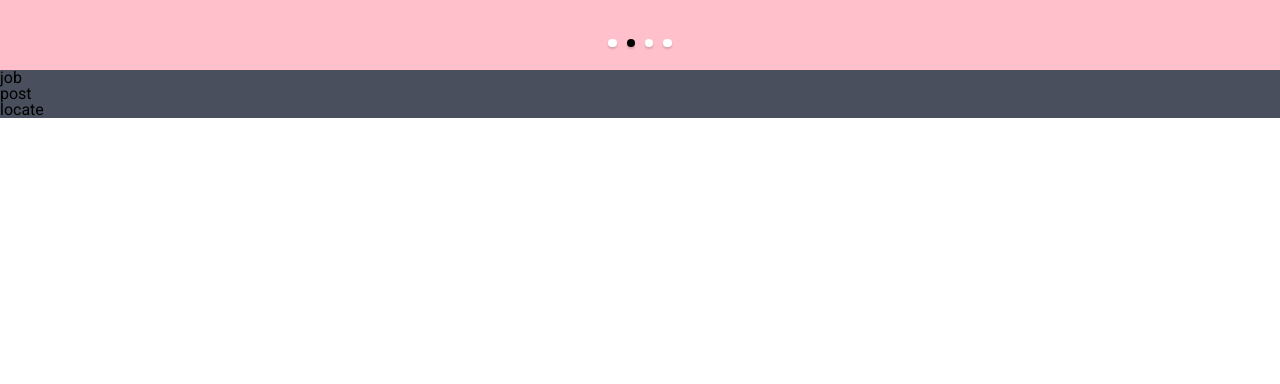
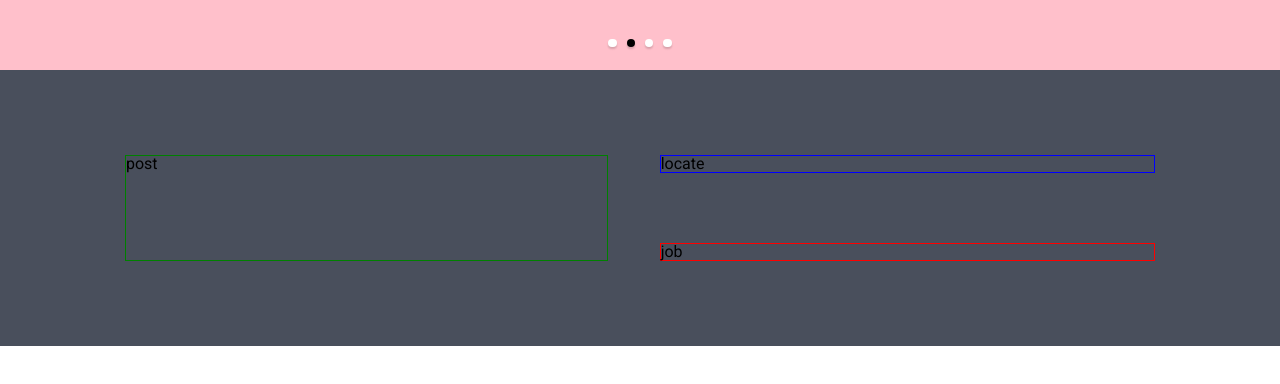
Before and after one commit to Yangaboo/Albago, a Vue app: page /#/ in a window 1280 px wide. Shown: the part 224-608 px from the top of the page. Built offline with nearby package versions, Linux system fonts and the light colour scheme.

Commit message:
Add main's elements layout position
- use flexbox

```diff
--- a/src/components/Main.vue
+++ b/src/components/Main.vue
@@ -1,22 +1,24 @@
 <template>
-  <main class="main">
-    <main-job class="main__main-job"/>
-    <main-post/>
-    <main-locate/>
-  </main>
+  <div class="main">
+    <main-post class="main__main-post"/>
+    <div class="main__wrapper">
+      <main-locate class="main__wrapper__main-locate"/>
+      <main-job class="main__wrapper__main-job"/>
+    </div>
+  </div>
 </template>
 
 <script>
-import MainJob from '@/components/Main/MainJob';
 import MainPost from '@/components/Main/MainPost';
 import MainLocate from '@/components/Main/MainLocate';
+import MainJob from '@/components/Main/MainJob';
 
 export default {
   name: 'main',
   components: {
-    MainJob,
     MainPost,
     MainLocate,
+    MainJob,
   },
 };
 </script>
@@ -26,5 +28,21 @@ export default {
 
 .main {
   background-color: #494f5c;
+  padding: 85px 125px;
+  display: flex;
+  justify-content: space-around;
+  @include e('main-post') {
+    flex-grow: 1;
+    display: inline-block;
+    margin-right: 5%;
+  }
+  @include e('wrapper') {
+    flex-grow: 1;
+    @include e('main-locate') {
+      margin-bottom: 70px;
+    }
+    @include e('main-job') {
+    }
+  }
 }
 </style>
--- a/src/components/Main/MainJob.vue
+++ b/src/components/Main/MainJob.vue
@@ -1,15 +1,19 @@
 <template>
-  <div>
+  <div class="main-job">
     job
   </div>
 </template>
 
 <script>
 export default {
-
+  name: 'main-job',
 };
 </script>
 
-<style>
+<style lang="scss">
+@import '../../styles/setting';
 
+.main-job {
+  border: 1px solid red;
+}
 </style>
--- a/src/components/Main/MainLocate.vue
+++ b/src/components/Main/MainLocate.vue
@@ -1,15 +1,19 @@
 <template>
-  <div>
+  <div class="main-locate">
     locate
   </div>
 </template>
 
 <script>
 export default {
-
+  name: 'main-locate',
 };
 </script>
 
-<style>
+<style lang="scss">
+@import '../../styles/setting';
 
+.main-locate {
+  border: 1px solid blue;
+}
 </style>
--- a/src/components/Main/MainPost.vue
+++ b/src/components/Main/MainPost.vue
@@ -1,15 +1,19 @@
 <template>
-  <div>
+  <div class="main-post">
     post
   </div>
 </template>
 
 <script>
 export default {
-
+  name: 'main-job',
 };
 </script>
 
-<style>
+<style lang="scss">
+@import '../../styles/setting';
 
+.main-post {
+  border: 1px solid green;
+}
 </style>
```
